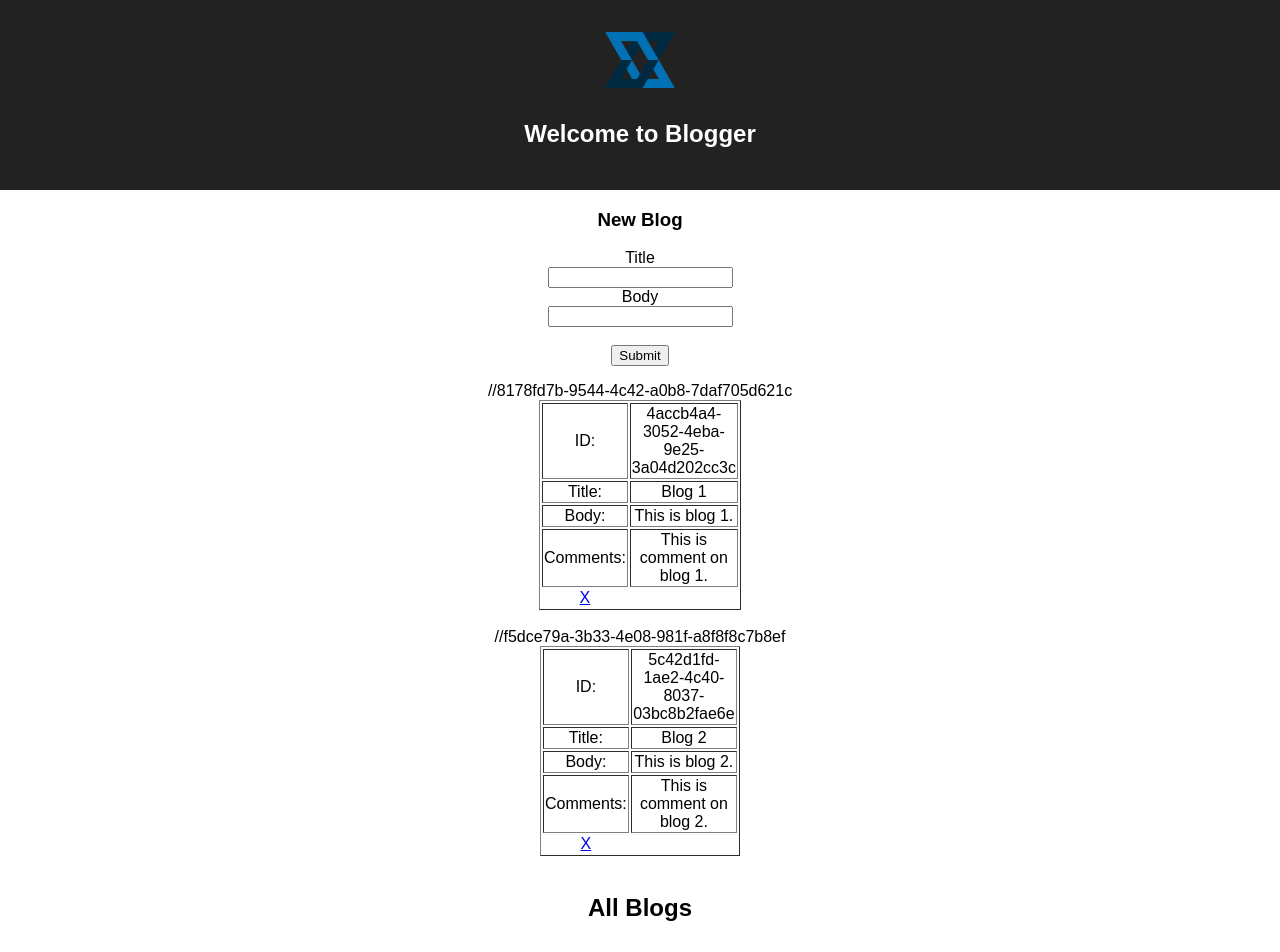
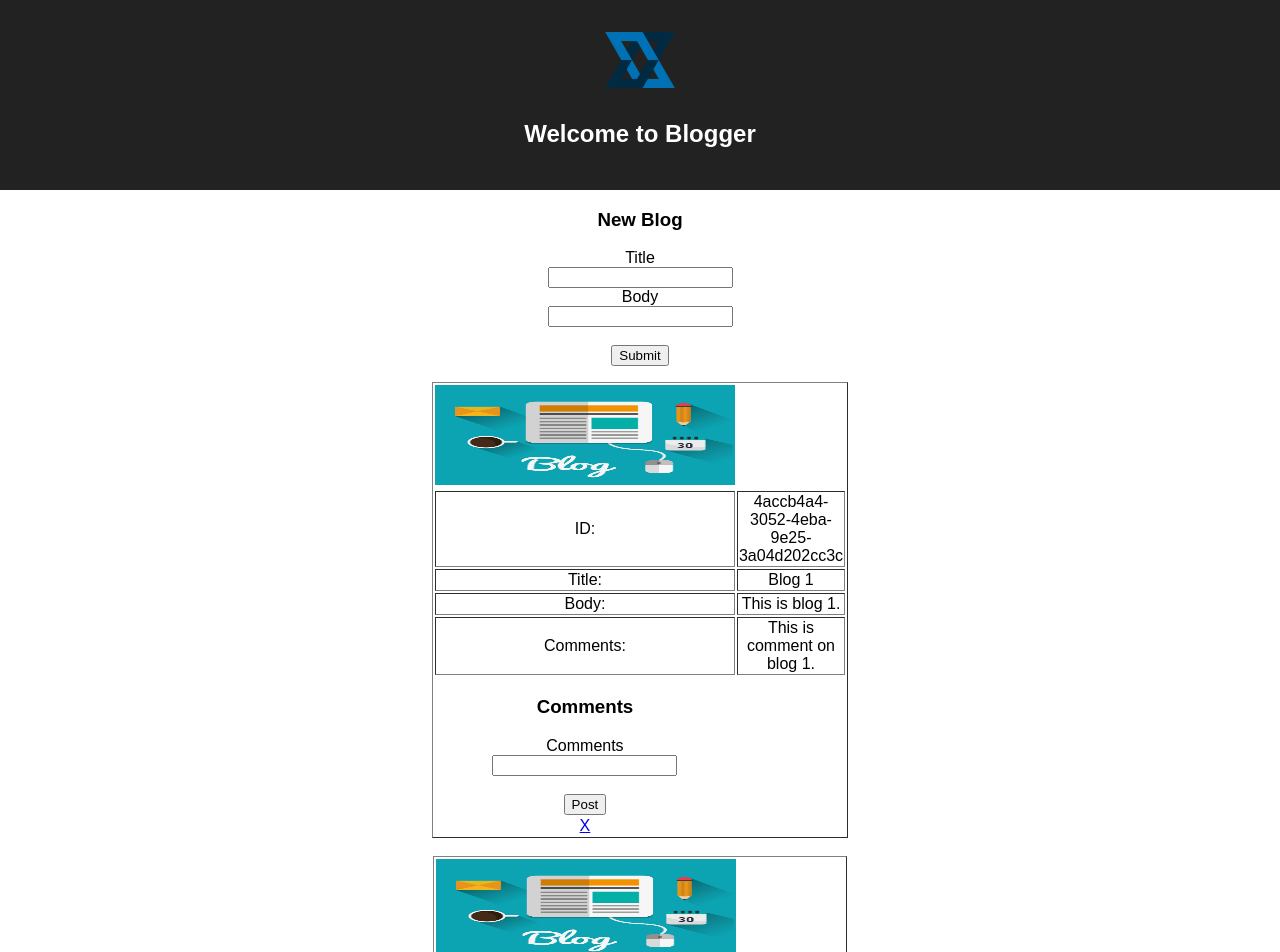
Before and after one commit to RittickDatta/Web_Development, a React (Create React App) app in the folder blog-project/: page / in a window 1280 px wide. Shown: the top 952 px of the page. Built offline with nearby package versions, Linux system fonts and the light colour scheme.

Commit message:
Image with Blog

```diff
--- a/blog-project/src/App.js
+++ b/blog-project/src/App.js
@@ -1,5 +1,6 @@
 import React, { Component } from 'react';
 import backbone from './backbone.png';
+import image from './image.jpg';
 import uuid from 'uuid';
 import './App.css';
 import Users from './Users';
@@ -16,6 +17,7 @@ class App extends Component {
           id:uuid.v4(),
           blogs:[
             {
+            picture:'image.jpg', //CHECK
             id:uuid.v4(),
             title:'Blog 1',
             body:'This is blog 1.',
@@ -29,6 +31,7 @@ class App extends Component {
           id:uuid.v4(),
           blogs:[
             {
+            picture:{image},
             id:uuid.v4(),
             title:'Blog 2',
             body:'This is blog 2.',
@@ -75,7 +78,7 @@ class App extends Component {
         <p>
           <NewBlog newBlog={this.handleAddBlog.bind(this)}/>
           <Users users={this.state.users} onDelete={this.handleDeleteBlog.bind(this)} />
-          <Dashboard users={this.state.users} />
+          <Dashboard dashboard={this.state.dashboard} />
         </p>
       </div>
     );
--- a/blog-project/src/Blogs.js
+++ b/blog-project/src/Blogs.js
@@ -1,7 +1,29 @@
 import React, { Component } from 'react';
 import Blog from './Blog.js';
+import image from './image.jpg';
 
 class Blogs extends Component{
+
+  constructor(){
+    super();
+    this.state={
+      newComment:{}
+    }
+  }
+
+  handleSubmit(e){
+    if(this.refs.comment.value === ''){
+      alert('No Comment Entered.')
+    } else {
+      this.setState({newComment:{
+        comment: this.refs.comment.value
+      }}, function(){
+
+      });
+    }
+    e.preventDefault();
+  }
+
   deleteBlog(){
     this.props.onDelete();
   }
@@ -13,6 +35,9 @@ class Blogs extends Component{
           <div>
             <table width="200" border="1" align="center">
               <tbody>
+                <tr>
+                  <img src={image} alt="Blog Image" height="100" width="300"/>
+                </tr>
                 <tr>
                   <td>ID:</td>
                   <td>{blog.id}</td>
@@ -29,6 +54,22 @@ class Blogs extends Component{
                   <td>Comments:</td>
                   <td>{blog.comments}</td>
                 </tr>
+
+                <div>
+                  <h3> Comments </h3>
+                  <form onSubmit={this.handleSubmit.bind(this)}>
+                    <div>
+                      <label>Comments</label><br/>
+                      <input type="text" ref="comment"/>
+                    </div>
+                    <br/>
+                      <input type="submit" value="Post"/>
+                    <br/>
+                  </form>
+                </div>
+
+
+
                 <tr>
                   <a href="#" onClick={this.deleteBlog.bind(this, this.props.user.id)}>X</a>
                 </tr>
--- a/blog-project/src/Dashboard.js
+++ b/blog-project/src/Dashboard.js
@@ -6,7 +6,10 @@ class Dashboard extends Component{
   render(){
       let blogItems = [];
       if(this.props.users){
-        //TODO
+        blogItems = this.props.users.map(user => {
+
+          return (blogItems.push(user.blogs));
+        });
       }
       return (
         <div className="Dashboard">
--- a/blog-project/src/Users.js
+++ b/blog-project/src/Users.js
@@ -12,7 +12,6 @@ class Users extends Component{
       users = this.props.users.map(user => {
         return (
           <div>
-            //{user.id}
             <Blogs onDelete={this.deleteBlog.bind(this)} user={user} key={user.id} blogs={user.blogs} />
             <br />
           </div>
```
Also changed, not shown: blog-project/src/image.jpg (added).
